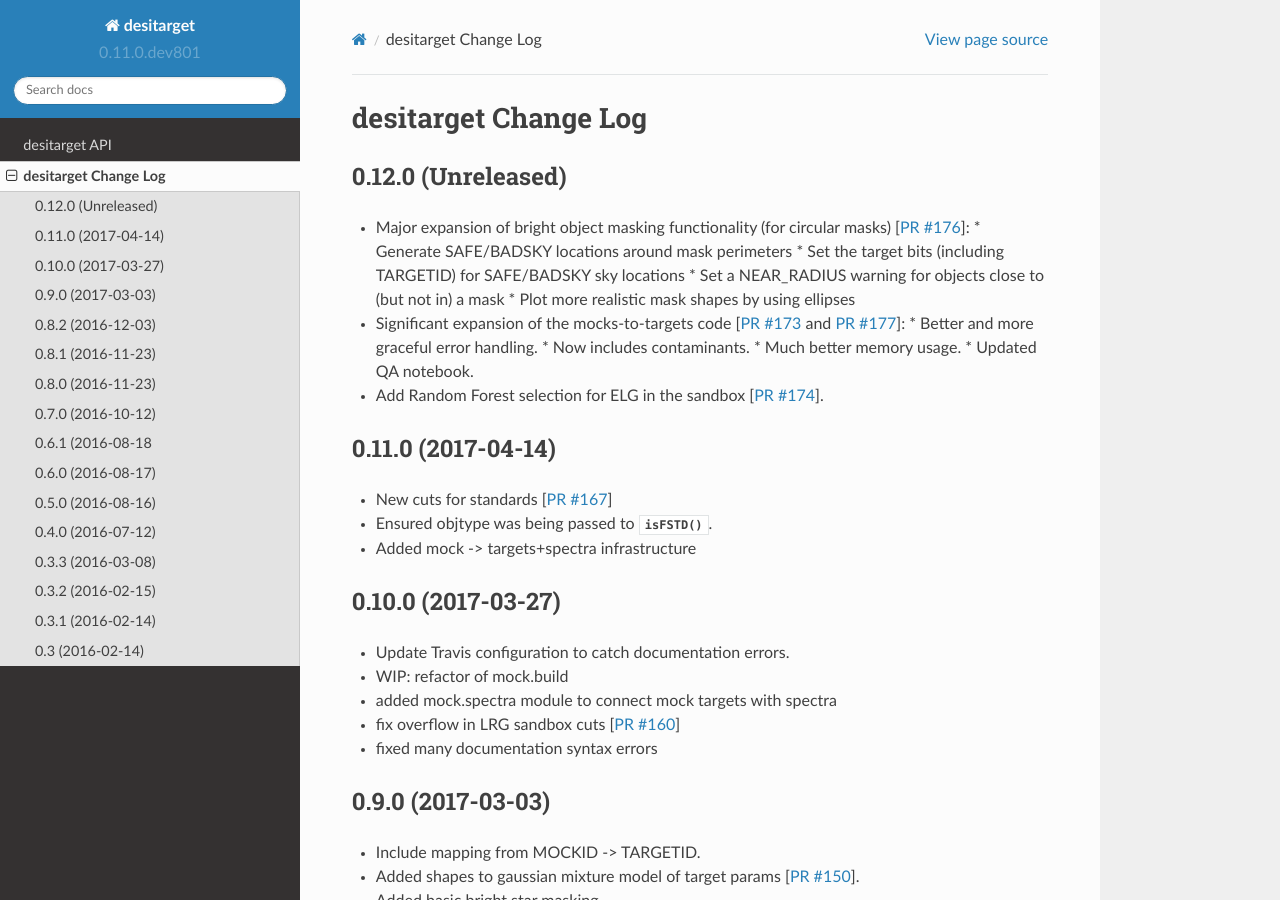
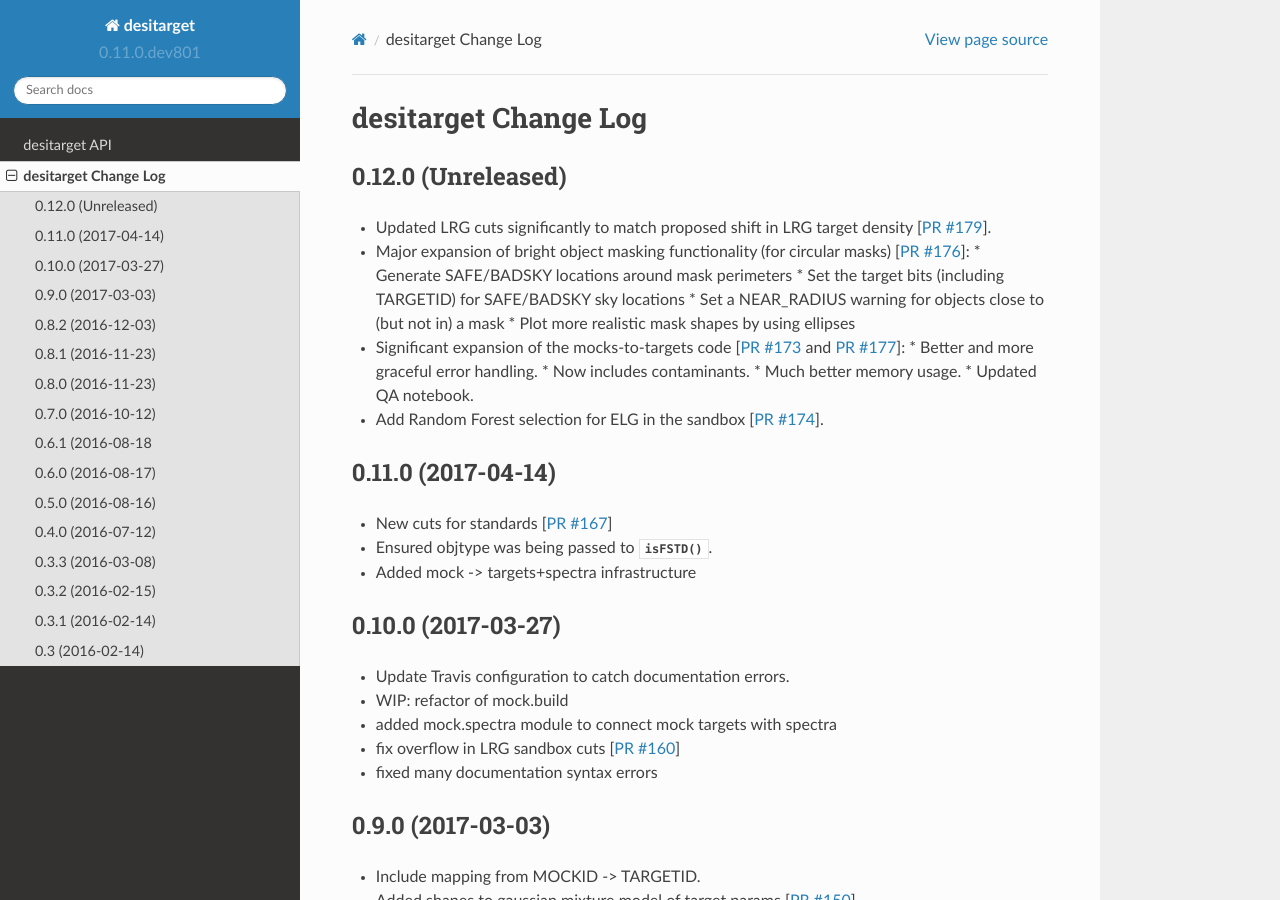
Before and after one commit to desihub/desitarget, a Sphinx documentation site: the page built from doc/changes.rst, in a window 1280 px wide and 900 px high. Built offline with Sphinx 7.4.7 and the Read the Docs theme 2.0.0, drawn with Linux system fonts in a browser that asks for light colours.

Commit message:
updated changes file to indicate shift in LRG targeting

```diff
--- a/doc/changes.rst
+++ b/doc/changes.rst
@@ -5,6 +5,7 @@ desitarget Change Log
 0.12.0 (Unreleased)
 -------------------
 
+* Updated LRG cuts significantly to match proposed shift in LRG target density [`PR #179`_].
 * Major expansion of bright object masking functionality (for circular masks) [`PR #176`_]:
   * Generate SAFE/BADSKY locations around mask perimeters
   * Set the target bits (including TARGETID) for SAFE/BADSKY sky locations
@@ -21,6 +22,7 @@ desitarget Change Log
 .. _`PR #174`: https://github.com/desihub/desitarget/pull/174
 .. _`PR #176`: https://github.com/desihub/desitarget/pull/176
 .. _`PR #177`: https://github.com/desihub/desitarget/pull/177
+.. _`PR #179`: https://github.com/desihub/desitarget/pull/179
 
 0.11.0 (2017-04-14)
 -------------------
```
